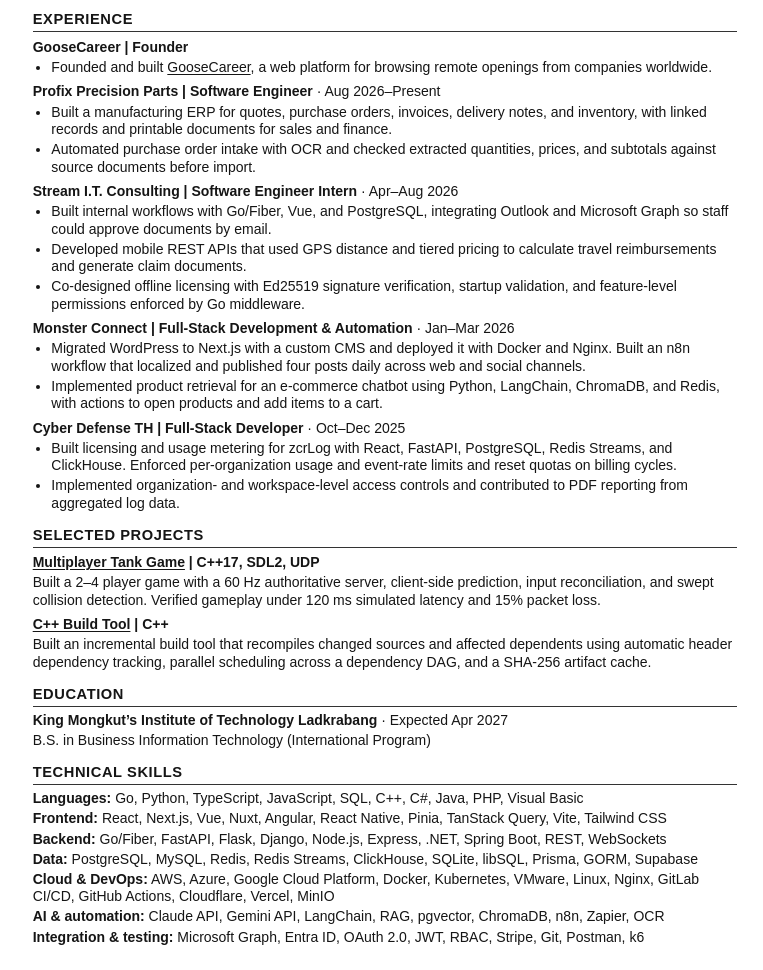
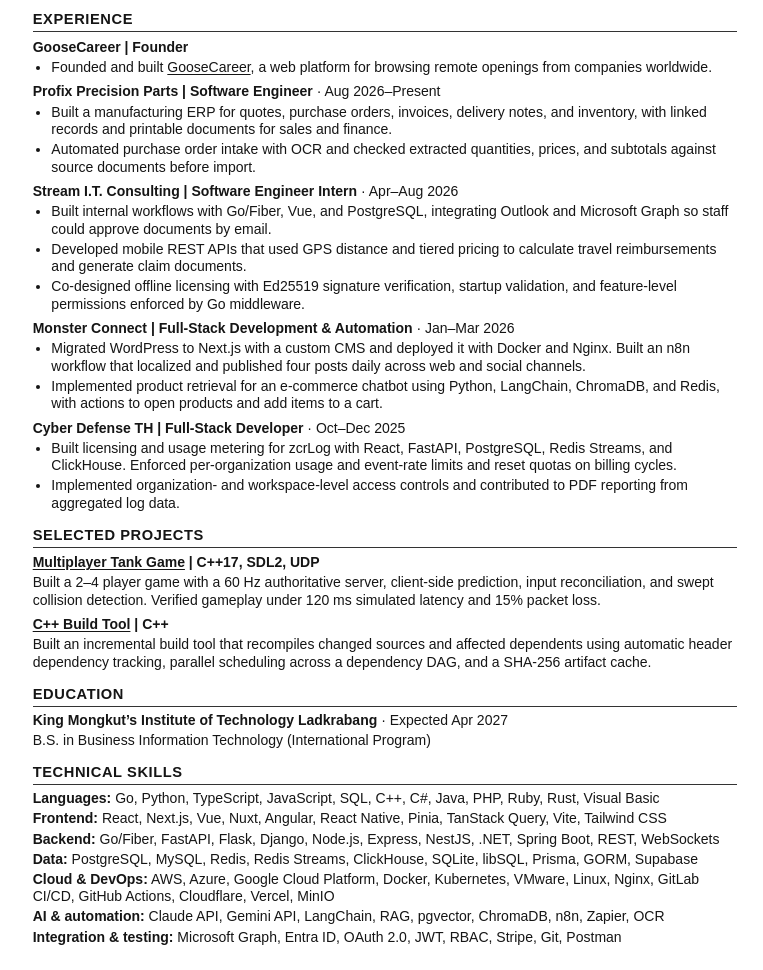
Before and after one commit to pigglegiggle/patcharaphon, a plain HTML site: page dist/cv.html in a window 1280 px wide. Shown: the part 88-1058 px from the top of the page, without its empty margins (255-1018 px from the left). Drawn offline with Linux system fonts and the light colour scheme.

Commit message:
Update backend frameworks and languages on resume

```diff
--- a/dist/cv.html
+++ b/dist/cv.html
@@ -86,13 +86,13 @@ article { break-inside: avoid; }
 </section>
 <section>
 <h2>Technical Skills</h2>
-<p><strong>Languages:</strong> Go, Python, TypeScript, JavaScript, SQL, C++, C#, Java, PHP, Visual Basic</p>
+<p><strong>Languages:</strong> Go, Python, TypeScript, JavaScript, SQL, C++, C#, Java, PHP, Ruby, Rust, Visual Basic</p>
 <p><strong>Frontend:</strong> React, Next.js, Vue, Nuxt, Angular, React Native, Pinia, TanStack Query, Vite, Tailwind CSS</p>
-<p><strong>Backend:</strong> Go/Fiber, FastAPI, Flask, Django, Node.js, Express, .NET, Spring Boot, REST, WebSockets</p>
+<p><strong>Backend:</strong> Go/Fiber, FastAPI, Flask, Django, Node.js, Express, NestJS, .NET, Spring Boot, REST, WebSockets</p>
 <p><strong>Data:</strong> PostgreSQL, MySQL, Redis, Redis Streams, ClickHouse, SQLite, libSQL, Prisma, GORM, Supabase</p>
 <p><strong>Cloud &amp; DevOps:</strong> AWS, Azure, Google Cloud Platform, Docker, Kubernetes, VMware, Linux, Nginx, GitLab CI/CD, GitHub Actions, Cloudflare, Vercel, MinIO</p>
 <p><strong>AI &amp; automation:</strong> Claude API, Gemini API, LangChain, RAG, pgvector, ChromaDB, n8n, Zapier, OCR</p>
-<p><strong>Integration &amp; testing:</strong> Microsoft Graph, Entra ID, OAuth 2.0, JWT, RBAC, Stripe, Git, Postman, k6</p>
+<p><strong>Integration &amp; testing:</strong> Microsoft Graph, Entra ID, OAuth 2.0, JWT, RBAC, Stripe, Git, Postman</p>
 </section>
 </main>
 </body>
```
Also changed, not shown: 1 other file.
